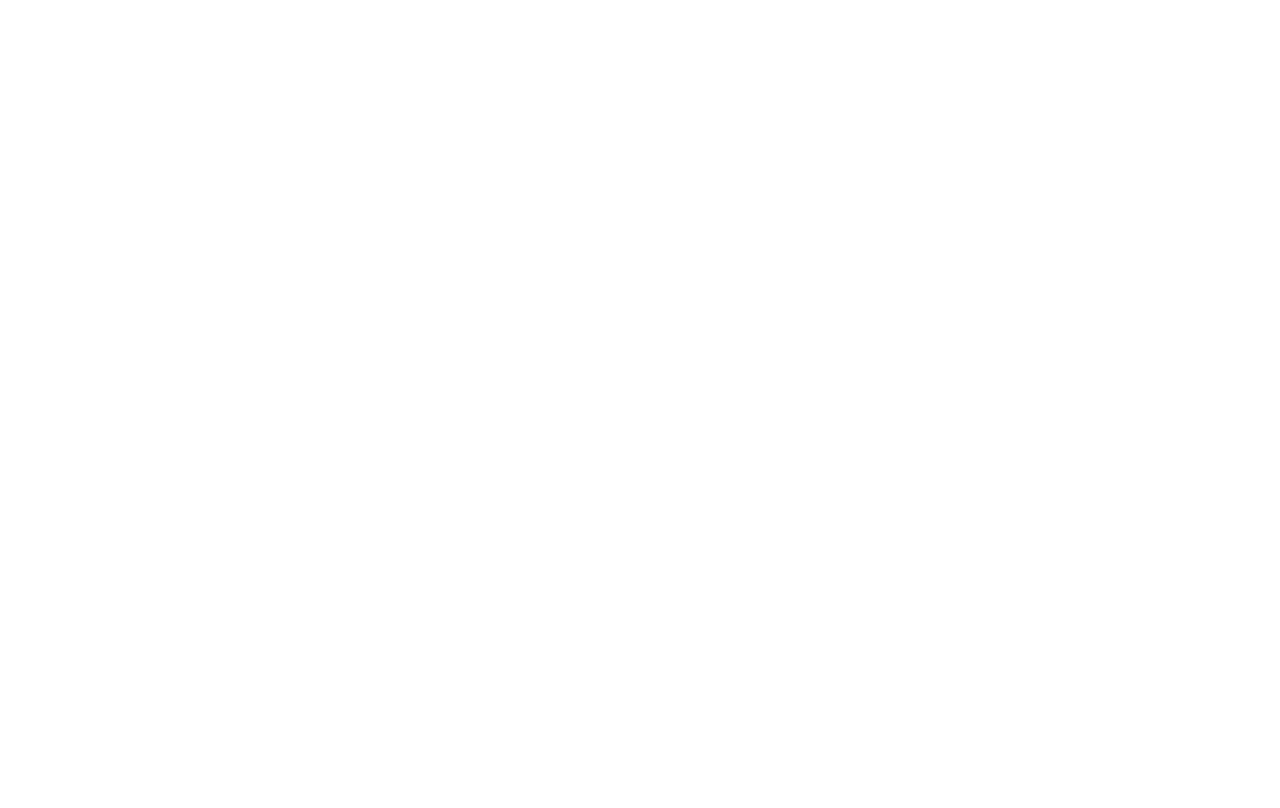
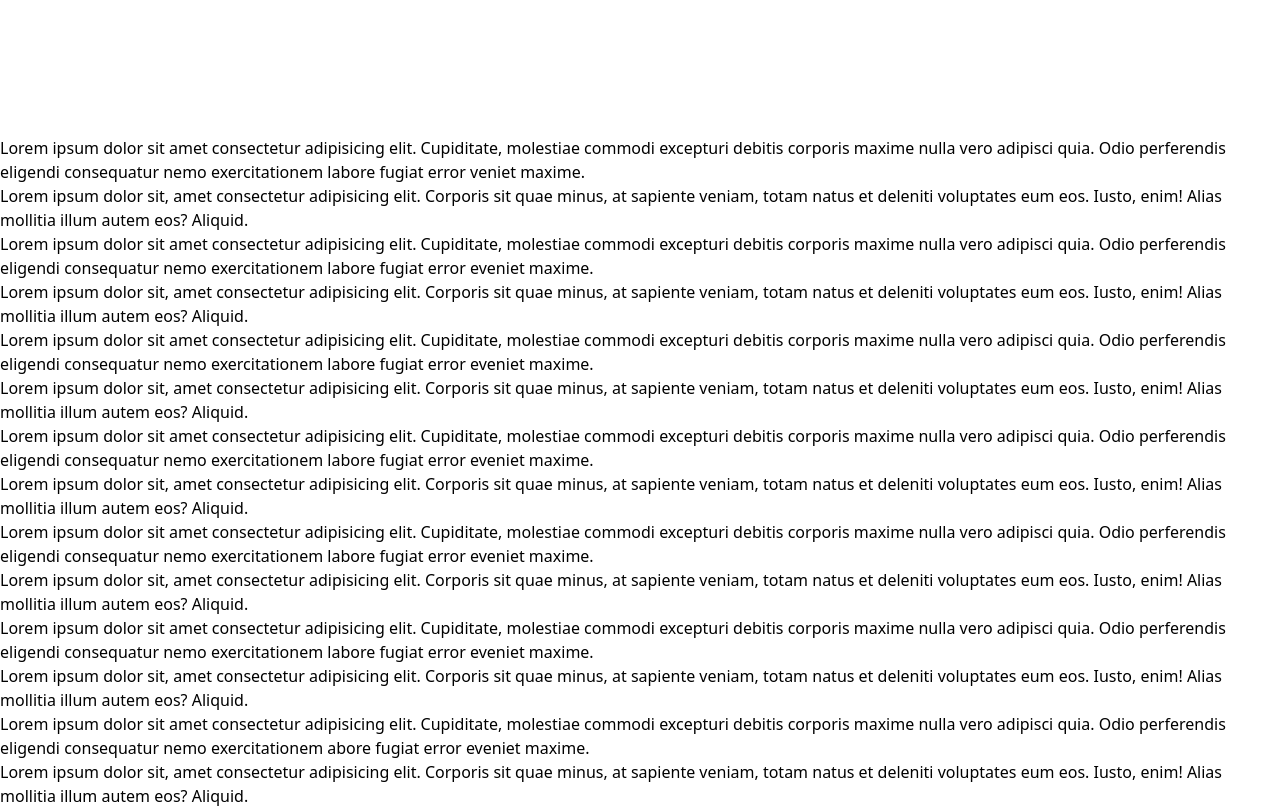
Before and after one commit to KingsleyIbe/myPortifolioSite, a React (Create React App) app: page / in a window 1280 px wide. Shown: the part 960-1768 px from the top of the page. Before the commit the page ends 800 px from the top, so only its background shows below. Built offline with nearby package versions, Linux system fonts and the light colour scheme.

Commit message:
Add home component

```diff
--- a/src/App.js
+++ b/src/App.js
@@ -1,12 +1,13 @@
 import { BrowserRouter, Routes, Route } from 'react-router-dom';
-import Header from './component/Header/Header';
+// import Header from './component/Header/Header';
+import Home from './component/Header/Home';
 
 function App() {
   return (
     <>
       <BrowserRouter>
         <Routes>
-          <Route path="/" element={<Header />} />
+          <Route path="/" element={<Home />} />
         </Routes>
       </BrowserRouter>
     </>
--- a/src/component/Header/Header.jsx
+++ b/src/component/Header/Header.jsx
@@ -9,7 +9,7 @@ const Header = () => (
           <li><NavLink to="/">Portfolio</NavLink></li>
           <li><NavLink to="/#about">About</NavLink></li>
           <li><NavLink to="/#contact">Contact</NavLink></li>
-          <li><NavLink to="/#contact">Envelop</NavLink></li>
+          <li><NavLink to="/#envelop">Envelop</NavLink></li>
         </ul>
       </nav>
     </header>
--- /dev/null
+++ b/src/component/Header/Home.jsx
@@ -0,0 +1,113 @@
+import React from 'react';
+import Header from './Header';
+
+const Home = () => (
+  <main>
+    <div className="mb-[1000px]">
+      <Header />
+    </div>
+    <section id="portfolio">
+      <p>
+        Lorem ipsum dolor sit amet consectetur adipisicing elit.
+        Cupiditate, molestiae commodi excepturi debitis corporis maxime nulla vero adipisci quia.
+        Odio perferendis eligendi consequatur nemo exercitationem labore fugiat error
+        veniet maxime.
+      </p>
+      <p>
+        Lorem ipsum dolor sit, amet consectetur adipisicing elit.
+        Corporis sit quae minus, at sapiente veniam, totam natus
+        et deleniti voluptates eum eos. Iusto,
+        enim! Alias mollitia illum autem eos? Aliquid.
+      </p>
+    </section>
+    <section id="">
+      <p>
+        Lorem ipsum dolor sit amet consectetur adipisicing elit.
+        Cupiditate, molestiae commodi excepturi debitis corporis maxime nulla vero adipisci quia.
+        Odio perferendis eligendi consequatur nemo exercitationem
+        labore fugiat error eveniet maxime.
+      </p>
+      <p>
+        Lorem ipsum dolor sit, amet consectetur adipisicing elit.
+        Corporis sit quae minus, at sapiente veniam, totam natus et
+        deleniti voluptates eum eos. Iusto,
+        enim! Alias mollitia illum autem eos? Aliquid.
+      </p>
+    </section>
+    <section id="about">
+      <p>
+        Lorem ipsum dolor sit amet consectetur adipisicing elit. Cupiditate,
+        molestiae commodi excepturi debitis corporis maxime nulla vero adipisci quia.
+        Odio perferendis eligendi consequatur nemo exercitationem
+        labore fugiat error eveniet maxime.
+      </p>
+      <p>
+        Lorem ipsum dolor sit, amet consectetur adipisicing elit.
+        Corporis sit quae minus, at sapiente veniam, totam natus
+        et deleniti voluptates eum eos. Iusto,
+        enim! Alias mollitia illum autem eos? Aliquid.
+      </p>
+    </section>
+    <section id="">
+      <p>
+        Lorem ipsum dolor sit amet consectetur adipisicing elit.
+        Cupiditate, molestiae commodi excepturi debitis corporis maxime nulla vero adipisci quia.
+        Odio perferendis eligendi consequatur nemo exercitationem
+        labore fugiat error eveniet maxime.
+      </p>
+      <p>
+        Lorem ipsum dolor sit, amet consectetur adipisicing elit.
+        Corporis sit quae minus, at sapiente veniam, totam natus
+        et deleniti voluptates eum eos. Iusto,
+        enim! Alias mollitia illum autem eos? Aliquid.
+
+      </p>
+    </section>
+    <section id="contact">
+      <p>
+        Lorem ipsum dolor sit amet consectetur adipisicing elit.
+        Cupiditate, molestiae commodi excepturi debitis corporis maxime nulla vero adipisci quia.
+        Odio perferendis eligendi consequatur nemo exercitationem
+        labore fugiat error eveniet maxime.
+      </p>
+      <p>
+        Lorem ipsum dolor sit, amet consectetur adipisicing elit.
+        Corporis sit quae minus, at sapiente veniam, totam natus
+        et deleniti voluptates eum eos. Iusto,
+        enim! Alias mollitia illum autem eos? Aliquid.
+      </p>
+    </section>
+    <section id="">
+      <p>
+        Lorem ipsum dolor sit amet consectetur adipisicing elit.
+        Cupiditate, molestiae commodi excepturi debitis corporis maxime nulla vero adipisci quia.
+        Odio perferendis eligendi consequatur nemo exercitationem
+        labore fugiat error eveniet maxime.
+      </p>
+      <p>
+        Lorem ipsum dolor sit, amet consectetur adipisicing elit. Corporis
+        sit quae minus, at sapiente veniam, totam natus et deleniti voluptates eum eos. Iusto,
+        enim! Alias mollitia illum autem eos? Aliquid.
+      </p>
+    </section>
+    <section id="envelop">
+      <p>
+        Lorem ipsum dolor sit amet consectetur
+        adipisicing elit. Cupiditate, molestiae commodi
+        excepturi debitis corporis maxime nulla vero adipisci quia.
+        Odio perferendis eligendi consequatur nemo exercitationem
+        abore fugiat error eveniet maxime.
+
+      </p>
+      <p>
+        Lorem ipsum dolor sit, amet consectetur adipisicing elit.
+        Corporis sit quae minus, at sapiente veniam, totam natus et
+        deleniti voluptates eum eos. Iusto,
+        enim! Alias mollitia illum autem eos? Aliquid.
+
+      </p>
+    </section>
+  </main>
+);
+
+export default Home;
--- /dev/null
+++ b/src/page/HomePage.jsx
@@ -0,0 +1,12 @@
+import React from 'react';
+// import Header from '../component/Header/Header';
+import Home from '../component/Header/Home';
+
+const HomePage = () => (
+  <div>
+    {/* <Header /> */}
+    <Home />
+  </div>
+);
+
+export default HomePage;
```
